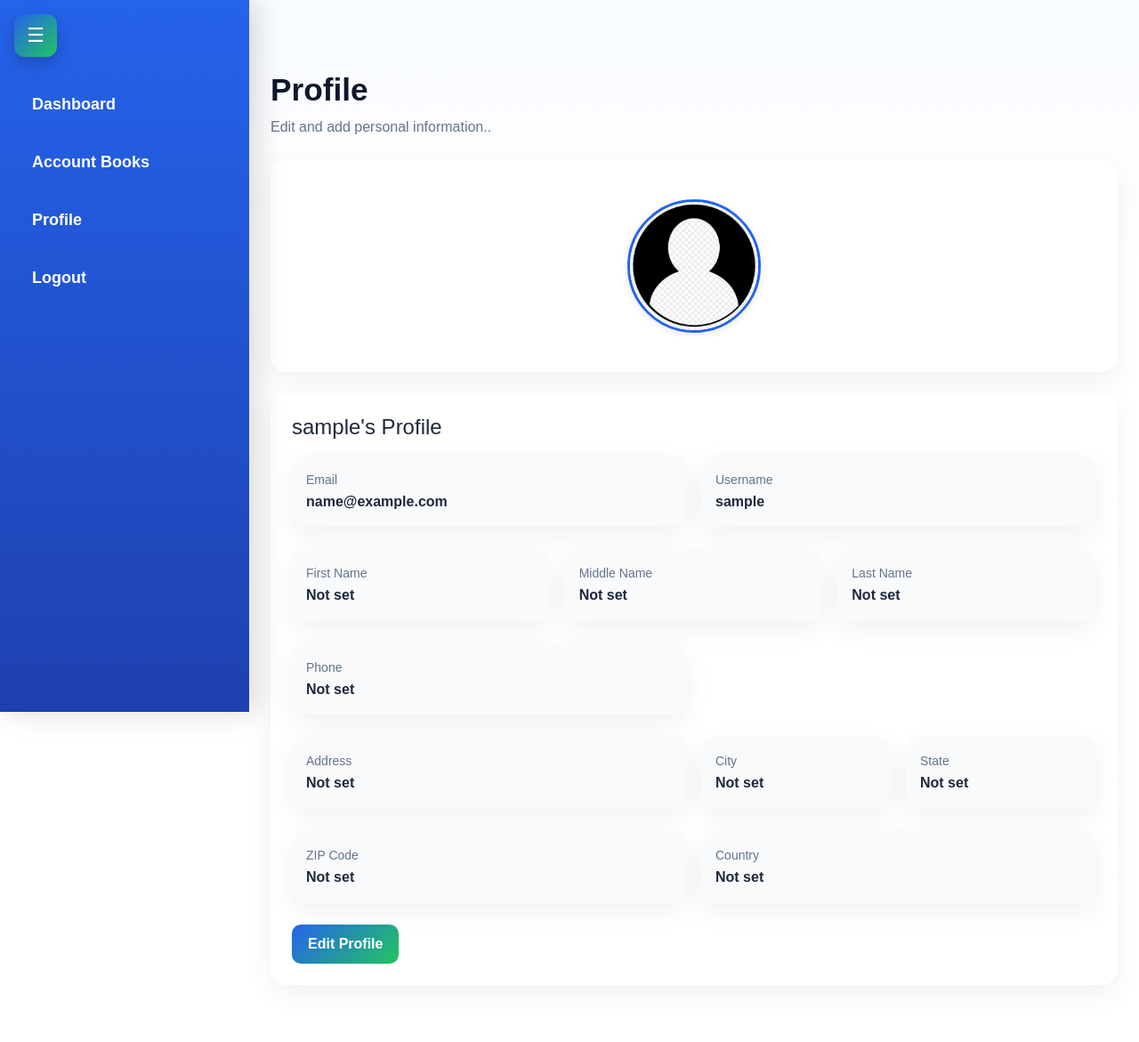
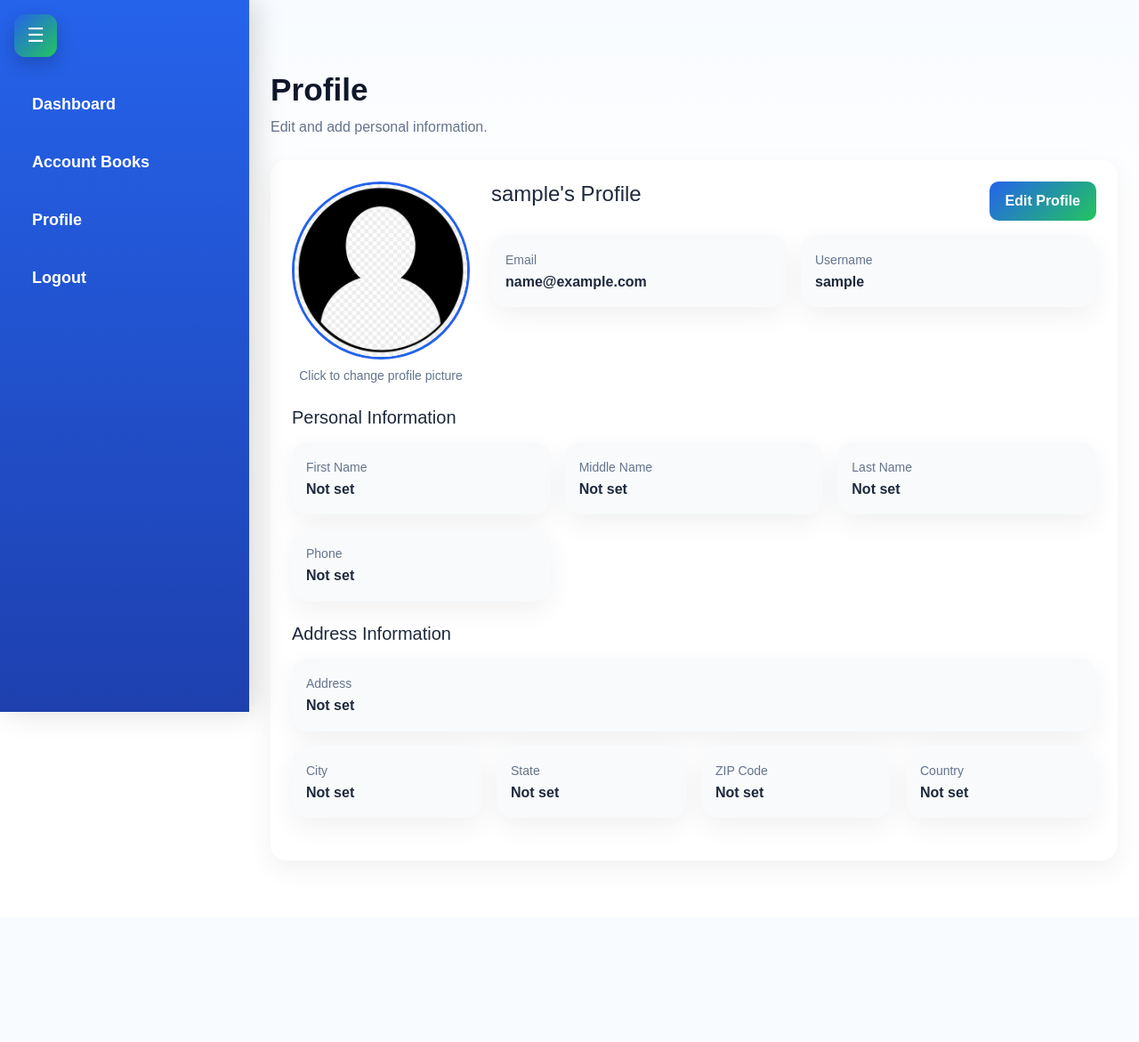
Before and after one commit to Hualin120/CSC-400-Project, a Flask app: page /profile in a window 1280 px wide. Shown: the whole page at 89% size. After the commit the page ends 896 px from the top, so only its background shows below. Run offline with Flask 3, Linux system fonts and the light colour scheme; the visitor is signed in with stand-in values (Sample User, id 1).

Commit message:
Updated html and css.

```diff
--- a/app.py
+++ b/app.py
@@ -6,6 +6,7 @@ from dotenv import load_dotenv
 from sqlalchemy import or_, extract
 
 import calendar
+import re
 from datetime import datetime, timedelta, date, time
 
 from forms import (
@@ -837,6 +838,13 @@ def settings():
 @login_required
 def profile():
     user_profile = UserProfile.query.filter_by(user_id=current_user.id).first()
+    phone = request.form.get('phone', '').strip()
+
+    phone_pattern = re.compile(r'^\+?\d{10,15}$')
+
+    if phone and not phone_pattern.match(phone):
+        flash("Invalid phone number format.", "danger")
+        return redirect(url_for('profile'))
     return render_template('profile.html', user=current_user, profile=user_profile)
 
 @app.route('/avatar/<int:user_id>')
--- a/static/app.css
+++ b/static/app.css
@@ -207,6 +207,15 @@ body:not(.sidebar-open) .app-main {
 .green-badge {
     background: #dcfce7;
     color: #166534;
+    padding: 4px 10px;
+    border-radius: 999px;
+    font-size: 12px;
+    font-weight: 600;
+}
+
+.red-badge {
+    background: #fcb8b8;
+    color: #971006;
     padding: 4px 10px;
     border-radius: 999px;
     font-size: 12px;
@@ -443,12 +452,11 @@ p {
 }
 
 .avatar-img {
-    width: 150px;
-    height: 150px;
+    width: 200px;
+    height: 200px;
+    object-fit: cover;
     border-radius: 50%;
-    object-fit: cover;
     border: 3px solid #2563eb;
-    box-shadow: 0 2px 8px rgba(0, 0, 0, 0.1);
 }
 
 .avatar-section {
--- a/templates/profile.html
+++ b/templates/profile.html
@@ -5,27 +5,37 @@
 <div class="mb-4">
     <h1 class="fw-bold mb-2">Profile</h1>
     <p class="text-muted mb-0">
-        Edit and add personal information.</strong>.
+        Edit and add personal information.
     </p>
 </div>
 
 <div class="app-card p-4 mb-4">
-        <div class="avatar-section">
-            <div onclick="triggerAvatarUpload()" style="cursor: pointer; position: relative;">
+    <div id="displayMode">
+        <div class="d-flex flex-column flex-lg-row align-items-center align-items-lg-start gap-4 mb-4">
+
+            <div class="text-center">
+                <div onclick="triggerAvatarUpload()" style="cursor: pointer; position: relative; display: inline-block;">
                     <img src="{{ url_for('avatar', user_id=user.id) }}" alt="Avatar" class="avatar-img" id="userAvatar">
                     <div class="avatar-overlay">
                         <span>📷 Change</span>
                     </div>
                 </div>
-
+                <small class="text-muted d-block mt-2">Click to change profile picture</small>
                 <input type="file" id="avatarInput" accept="image/png, image/jpeg, image/jpg, image/gif" style="display: none;">
             </div>
+
+            <div class="flex-grow-1 w-100">
+                <div class="d-flex flex-column flex-md-row justify-content-between align-items-md-start gap-3 mb-3">
+                    <div>
+                        <h2 class="h4 mb-1">{{ user.username }}'s Profile</h2>
                     </div>
 
-    <div class="app-card p-4 mb-4">
-        <h2 class="h4 mb-3">{{ user.username }}'s Profile</h2>
-            <div id="displayMode">
-                <div class="row g-3 mb-4">
+                    <button onclick="enterEditMode()" class="btn btn-primary">
+                        Edit Profile
+                    </button>
+                </div>
+
+                <div class="row g-3">
                     <div class="col-md-6">
                         <div class="app-card p-3 h-100" style="background-color: #f8fafc;">
                             <small class="text-muted">Email</small>
@@ -40,7 +50,11 @@
                         </div>
                     </div>
                 </div>
+            </div>
+        </div>
 
+        <div class="mb-3">
+            <h3 class="h5 mb-3">Personal Information</h3>
             <div class="row g-3 mb-4">
                 <div class="col-md-4">
                     <div class="app-card p-3 h-100" style="background-color: #f8fafc;">
@@ -63,93 +77,106 @@
                     </div>
                 </div>
 
-                </div>
-
-                <div class="row g-3 mb-4">
-                    <div class="col-md-6">
+                <div class="col-md-4">
                     <div class="app-card p-3 h-100" style="background-color: #f8fafc;">
                         <small class="text-muted">Phone</small>
-                            <p class="mb-0 fw-semibold">{{ profile.phone or 'Not set' }}</p>
+                        <p class="mb-0 fw-semibold">
+                            {% if profile.phone %}
+                                ({{ profile.phone[0:3] }}) {{ profile.phone[3:6] }}-{{ profile.phone[6:10] }}
+                            {% else %}
+                                Not set
+                            {% endif %}</p>
+                    </div>
                 </div>
             </div>
         </div>
 
+        <div>
+            <h3 class="h5 mb-3">Address Information</h3>
             <div class="row g-3 mb-4">
-                    <div class="col-md-6">
+                <div class="col-12">
                     <div class="app-card p-3 h-100" style="background-color: #f8fafc;">
                         <small class="text-muted">Address</small>
                         <p class="mb-0 fw-semibold">{{ profile.address or 'Not set' }}</p>
                     </div>
                 </div>
+
                 <div class="col-md-3">
                     <div class="app-card p-3 h-100" style="background-color: #f8fafc;">
                         <small class="text-muted">City</small>
                         <p class="mb-0 fw-semibold">{{ profile.city or 'Not set' }}</p>
                     </div>
                 </div>
+
                 <div class="col-md-3">
                     <div class="app-card p-3 h-100" style="background-color: #f8fafc;">
                         <small class="text-muted">State</small>
                         <p class="mb-0 fw-semibold">{{ profile.state or 'Not set' }}</p>
                     </div>
                 </div>
-                </div>
 
-
-                <div class="row g-3 mb-4">
-                    <div class="col-md-6">
+                <div class="col-md-3">
                     <div class="app-card p-3 h-100" style="background-color: #f8fafc;">
                         <small class="text-muted">ZIP Code</small>
                         <p class="mb-0 fw-semibold">{{ profile.zip_code or 'Not set' }}</p>
                     </div>
                 </div>
-                    <div class="col-md-6">
+
+                <div class="col-md-3">
                     <div class="app-card p-3 h-100" style="background-color: #f8fafc;">
                         <small class="text-muted">Country</small>
                         <p class="mb-0 fw-semibold">{{ profile.country or 'Not set' }}</p>
                     </div>
                 </div>
             </div>
+        </div>
+    </div>
 
-        <button onclick="enterEditMode()" class="btn btn-primary">Edit Profile</button>
-    </div>
     <!-- edit form -->
     <form method="POST" action="{{ url_for('edit_profile') }}" enctype="multipart/form-data" id="editForm" style="display: none;">
-            <div class="mb-3">
-                <label class="form-label"><strong>First Name:</strong></label>
+        <div class="mb-4">
+            <h2 class="h4 mb-3">Edit Profile</h2>
+
+            <div class="row g-3">
+                <div class="col-md-4">
+                    <label class="form-label"><strong>First Name</strong></label>
                     <input type="text" name="first_name" class="form-control" value="{{ profile.first_name or '' }}">
                 </div>
 
-            <div class="mb-3">
-                <label class="form-label"><strong>Middle Name:</strong></label>
+                <div class="col-md-4">
+                    <label class="form-label"><strong>Middle Name</strong></label>
                     <input type="text" name="middle_name" class="form-control" value="{{ profile.middle_name or '' }}">
                 </div>
 
-            <div class="mb-3">
-                <label class="form-label"><strong>Last Name:</strong></label>
+                <div class="col-md-4">
+                    <label class="form-label"><strong>Last Name</strong></label>
                     <input type="text" name="last_name" class="form-control" value="{{ profile.last_name or '' }}">
                 </div>
 
-
-            <div class="mb-3">
-                <label class="form-label">Phone:</label>
-                <input type="tel" name="phone" class="form-control" value="{{ profile.phone or '' }}">
+                <div class="col-md-4">
+                    <label class="form-label"><strong>Phone</strong></label>
+                    <input
+                        type="tel"
+                        name="phone"
+                        class="form-control"
+                        value="{{ profile.phone or '' }}"
+                        pattern="^\+?\d{10,15}$"
+                        title="Enter a 10-digit phone number"
+                    >
                 </div>
 
-
-            <div class="mb-3">
-                <label class="form-label">Address:</label>
+                <div class="col-12">
+                    <label class="form-label"><strong>Address</strong></label>
                     <input type="text" name="address" class="form-control" value="{{ profile.address or '' }}">
                 </div>
 
-            <div class="row">
-                <div class="col-md-6 mb-3">
-                    <label class="form-label">City:</label>
+                <div class="col-md-6">
+                    <label class="form-label"><strong>City</strong></label>
                     <input type="text" name="city" class="form-control" value="{{ profile.city or '' }}">
                 </div>
 
-            <div class="col-md-3 mb-3">
-                <label class="form-label">State:</label>
+                <div class="col-md-3">
+                    <label class="form-label"><strong>State</strong></label>
                     <select name="state" class="form-select">
                         <option value="">Select State</option>
                         <option value="AL" {% if profile.state == 'AL' %}selected{% endif %}>Alabama</option>
@@ -204,14 +231,14 @@
                         <option value="WY" {% if profile.state == 'WY' %}selected{% endif %}>Wyoming</option>
                     </select>
                 </div>
-                <div class="col-md-3 mb-3">
-                    <label class="form-label">ZIP Code:</label>
+
+                <div class="col-md-3">
+                    <label class="form-label"><strong>ZIP Code</strong></label>
                     <input type="text" name="zip_code" class="form-control" value="{{ profile.zip_code or '' }}">
                 </div>
-            </div>
 
-            <div class="col-md-6 mb-3">
-                <label class="form-label">Country:</label>
+                <div class="col-md-6">
+                    <label class="form-label"><strong>Country</strong></label>
                     <select name="country" class="form-select">
                         <option value="">Select Country</option>
                         <option value="US" {% if profile.country == 'US' %}selected{% endif %}>United States</option>
@@ -227,20 +254,25 @@
                         <option value="MX" {% if profile.country == 'MX' %}selected{% endif %}>Mexico</option>
                     </select>
                 </div>
+            </div>
+        </div>
 
+        <div class="d-flex gap-2">
             <button
                 type="submit"
-                style="padding:8px 16px; background:#2563eb; color:white; border:none; border-radius:6px; cursor:pointer;">
+                class="btn btn-primary">
                 Save Changes
             </button>
             <button
                 type="button"
                 onclick="cancelEdit()"
-            style="padding:8px 16px; background:#6c757d; color:white; border:none; border-radius:6px; cursor:pointer;">
+                class="btn btn-secondary">
                 Cancel
             </button>
+        </div>
     </form>
 </div>
+
 <script>
 function enterEditMode() {
     document.getElementById('displayMode').style.display = 'none';
@@ -253,10 +285,6 @@ function cancelEdit() {
     document.getElementById('editForm').reset();
 }
 
-
-
-
-
 function enterEditMode() {
     document.getElementById('displayMode').style.display = 'none';
     document.getElementById('editForm').style.display = 'block';
@@ -268,17 +296,13 @@ function cancelEdit() {
     document.getElementById('editForm').reset();
 }
 
-
-
 function triggerAvatarUpload() {
     document.getElementById('avatarInput').click();
 }
 
-
 document.getElementById('avatarInput').addEventListener('change', function(e) {
     const file = e.target.files[0];
     if (!file) return;
-
 
     const allowedTypes = ['image/png', 'image/jpeg', 'image/jpg', 'image/gif'];
     if (!allowedTypes.includes(file.type)) {
@@ -286,12 +310,10 @@ document.getElementById('avatarInput').addEventListener('change', function(e) {
         return;
     }
 
-
     if (file.size > 2 * 1024 * 1024) {
         alert('Image size must be less than 2MB.');
         return;
     }
-
 
     const formData = new FormData();
     formData.append('avatar', file);
@@ -307,9 +329,7 @@ document.getElementById('avatarInput').addEventListener('change', function(e) {
     .then(data => {
         if (data.success) {
             const avatarImg = document.getElementById('userAvatar');
-
             avatarImg.src = avatarImg.src.split('?')[0] + '?' + new Date().getTime();
-
             window.location.reload();
         } else {
             alert('Error: ' + data.message);
--- a/templates/transactions.html
+++ b/templates/transactions.html
@@ -352,7 +352,7 @@
         <div class="app-card p-4 h-100">
             <div class="d-flex justify-content-between align-items-center mb-3">
                 <h3 class="h4 mb-0">Expenses</h3>
-                <span class="green-badge">Total: ${{ "%.2f"|format(total_expense) }}</span>
+                <span class="red-badge">Total: ${{ "%.2f"|format(total_expense) }}</span>
             </div>
 
             {% if expenses %}
```
Lines whose indentation alone changed are shown as unchanged.
